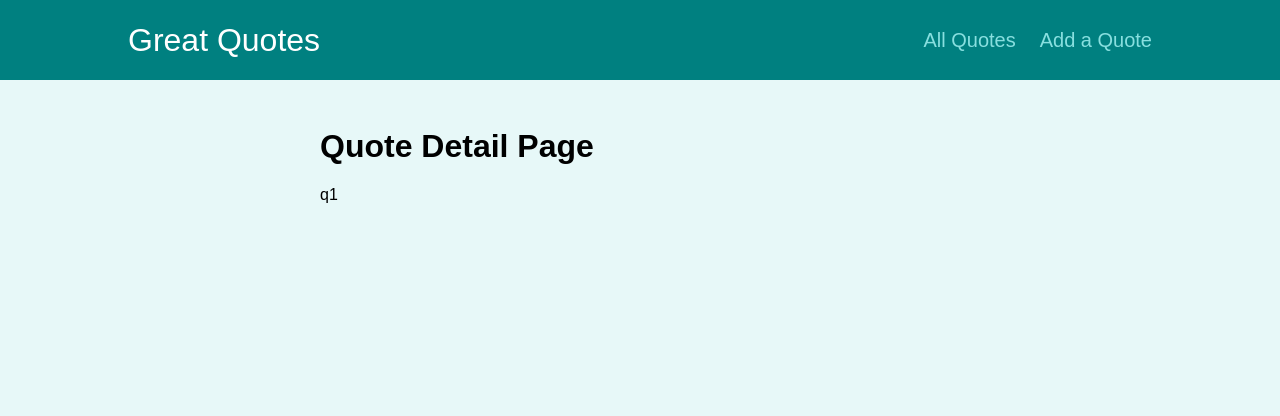
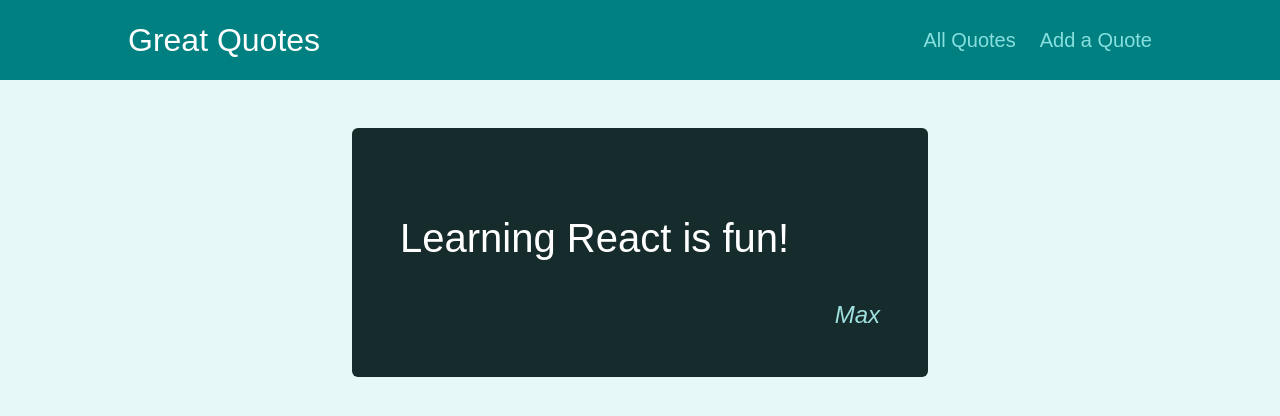
Before and after one commit to Vysint/React-Router-Project, a React (Create React App) app: page /quotes/q1 in a window 1280 px wide. Shown: the top 416 px of the page. Built offline with nearby package versions, Linux system fonts and the light colour scheme.

Commit message:
Outputted Data on the Details Page

```diff
--- a/src/components/quotes/QuoteItem.js
+++ b/src/components/quotes/QuoteItem.js
@@ -1,4 +1,6 @@
-import classes from './QuoteItem.module.css';
+import { Link } from "react-router-dom";
+
+import classes from "./QuoteItem.module.css";
 
 const QuoteItem = (props) => {
   return (
@@ -9,9 +11,9 @@
         </blockquote>
         <figcaption>{props.author}</figcaption>
       </figure>
-      <a className='btn'>
+      <Link className="btn" to={`/quotes/${props.id}`}>
         View Fullscreen
-      </a>
+      </Link>
     </li>
   );
 };
--- a/src/pages/QuoteDetail.js
+++ b/src/pages/QuoteDetail.js
@@ -1,15 +1,26 @@
 import { Fragment } from "react";
 import { useParams, Route } from "react-router-dom";
-import Comments from '../components/comments/Comments';
+import Comments from "../components/comments/Comments";
+import HighlightedQuote from "../components/quotes/HighlightedQuote";
+
+const DUMMY_QUOTES = [
+  { id: "q1", author: "Max", text: "Learning React is fun!" },
+  { id: "q2", author: "Vincent", text: "Learning React is great!" },
+];
 
 const QuoteDetail = () => {
   const params = useParams();
+
+  const quote = DUMMY_QUOTES.find((quote) => quote.id === params.quoteId);
+
+  if (!quote) {
+    return <p>No quote found!</p>;
+  }
   return (
     <Fragment>
-      <h1>Quote Detail Page</h1>
-      <p>{params.quoteId}</p>
+      <HighlightedQuote text={quote.text} author={quote.author} />
       <Route path={`/quotes/${params.quoteId}/comments`}>
-        <Comments/>
+        <Comments />
       </Route>
     </Fragment>
   );
```
